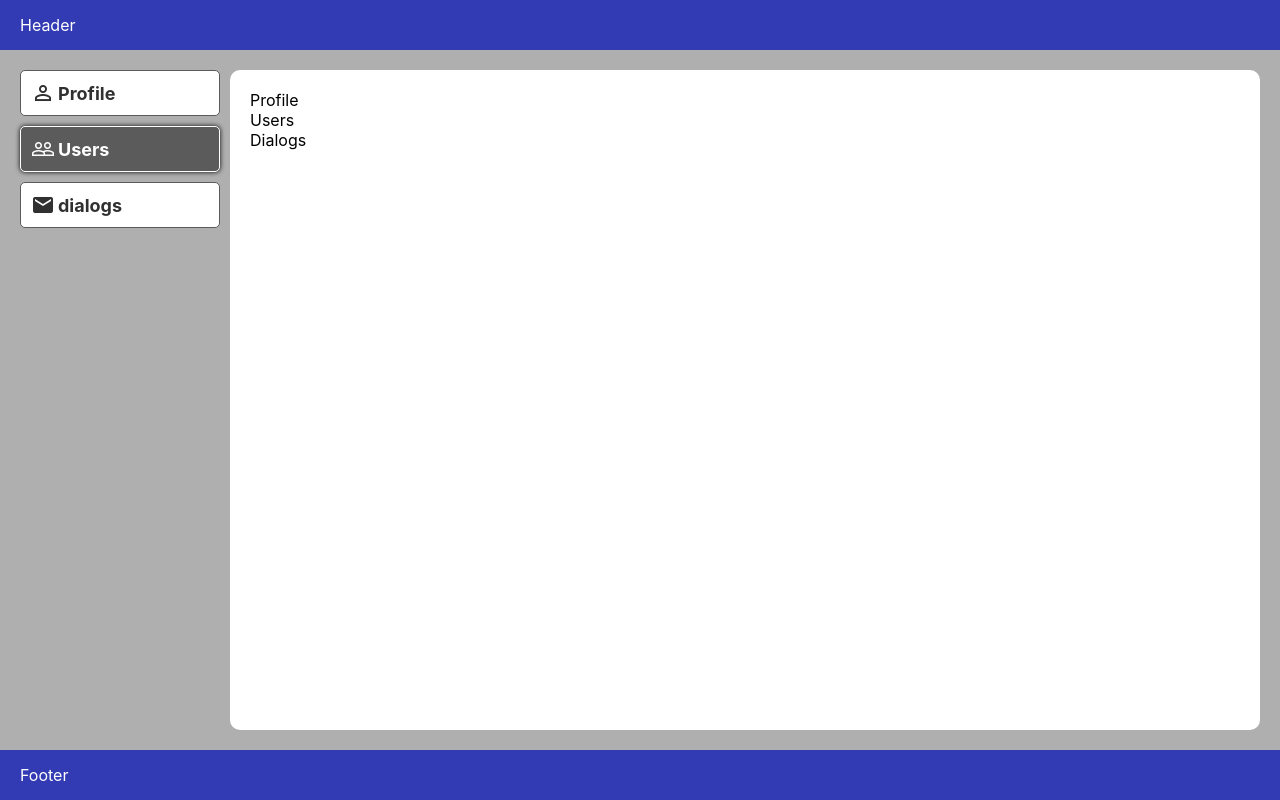
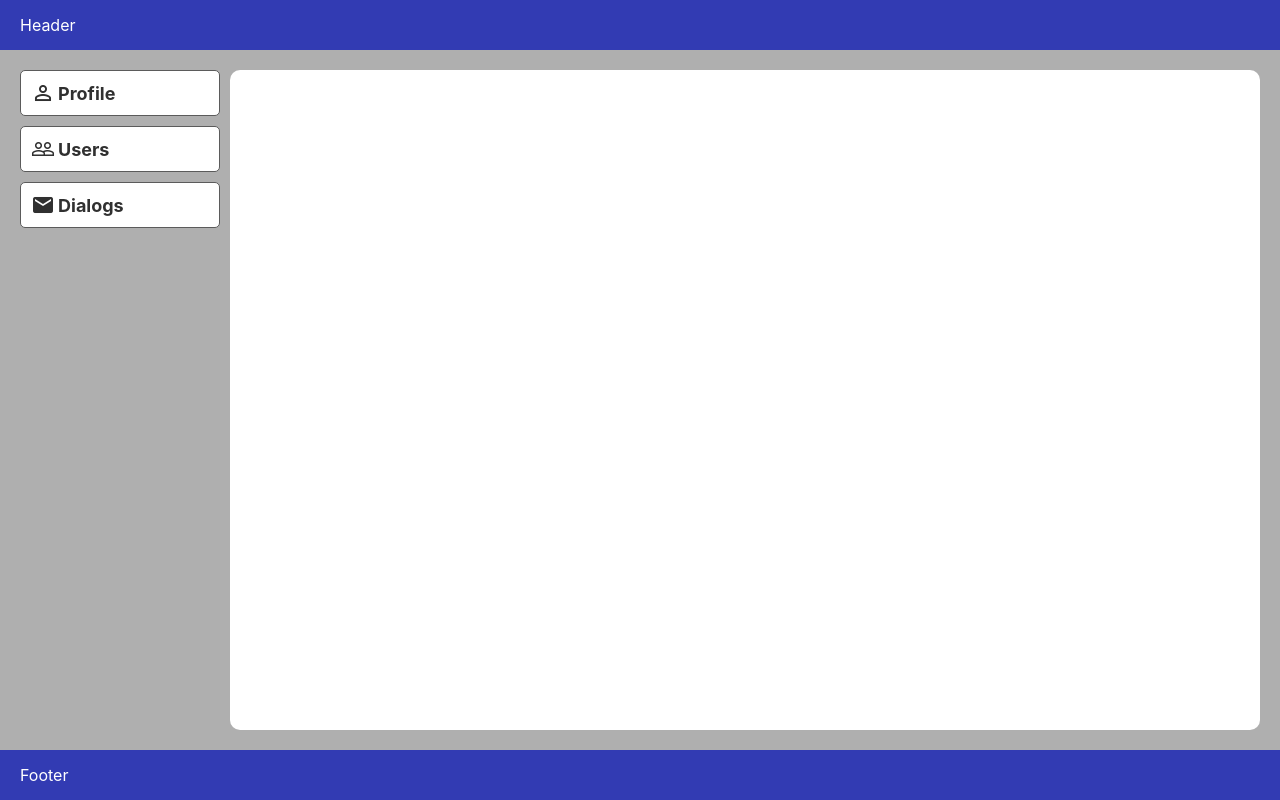
Before and after one commit to vadimnevinskiy/netw, a React (Create React App) app: page / in a window 1280 px wide. Built offline with nearby package versions, Linux system fonts and the light colour scheme.

Commit message:
NAVLINK: Added navigation at main menu

```diff
--- a/src/App.js
+++ b/src/App.js
@@ -5,6 +5,7 @@ import Sidebar from "./components/Sidebar/Sidebar";
 import Profile from "./components/Profile/Profile";
 import Users from "./components/Users/Users";
 import Dialogs from "./components/Dialogs/Dialogs";
+import {Route} from "react-router-dom";
 
 function App() {
   return (
@@ -13,9 +14,12 @@ function App() {
       <div className={classes.mainContainer}>
           <Sidebar />
           <div className={classes.container}>
-              <Profile />
-              <Users />
-              <Dialogs />
+              <Route path='/profile' render={() => <Profile />} />
+              <Route path='/users' render={() => <Users />} />
+              <Route path='/dialogs' render={() => <Dialogs />} />
+
+
+
           </div>
       </div>
       <Footer />
--- a/src/components/Sidebar/Sidebar.jsx
+++ b/src/components/Sidebar/Sidebar.jsx
@@ -1,13 +1,23 @@
 import React from 'react';
 import classes from "./Sidebar.module.css";
+import {NavLink} from "react-router-dom";
 
 const Sidebar = () => {
     return (
         <div className={classes.sidebar}>
             <nav className={classes.nav}>
-                <a href="#"><span className={classes.navIcon + ' ' + "material-icons"}>person_outline</span>Profile</a>
-                <a href="#" className={classes.active}><span className={classes.navIcon + ' ' + "material-icons"}>people_outline</span>Users</a>
-                <a href="#"><span className={classes.navIcon + ' ' + "material-icons"}>mail</span>dialogs</a>
+                <NavLink to={'/profile'} activeClassName={classes.active}>
+                    <span className={classes.navIcon + ' ' + "material-icons"}>person_outline</span>
+                    Profile
+                </NavLink>
+                <NavLink to={'/users'} activeClassName={classes.active}>
+                    <span className={classes.navIcon + ' ' + "material-icons"}>people_outline</span>
+                    Users
+                </NavLink>
+                <NavLink to={'/dialogs'} activeClassName={classes.active}>
+                    <span className={classes.navIcon + ' ' + "material-icons"}>mail</span>
+                    Dialogs
+                </NavLink>
             </nav>
         </div>
     )
--- a/src/components/Sidebar/Sidebar.module.css
+++ b/src/components/Sidebar/Sidebar.module.css
@@ -13,7 +13,7 @@
     background:  #ffffff;
     color: #303030;
     opacity: 1;
-    transition: all 0.1s;
+    transition: all 0.2s;
     border: 1px solid #5b5b5b;
 }
 .nav a.active {
--- a/src/index.js
+++ b/src/index.js
@@ -3,12 +3,15 @@ import ReactDOM from 'react-dom';
 import './index.css';
 import App from './App';
 import reportWebVitals from './reportWebVitals';
+import {BrowserRouter} from "react-router-dom";
 
 ReactDOM.render(
-  <React.StrictMode>
-    <App />
-  </React.StrictMode>,
-  document.getElementById('root')
+    <BrowserRouter>
+        <React.StrictMode>
+            <App/>
+        </React.StrictMode>
+    </BrowserRouter>,
+    document.getElementById('root')
 );
 
 // If you want to start measuring performance in your app, pass a function
```
